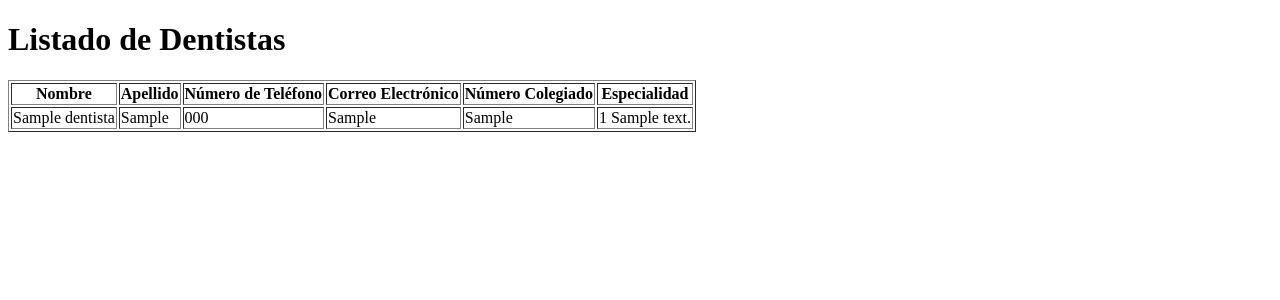
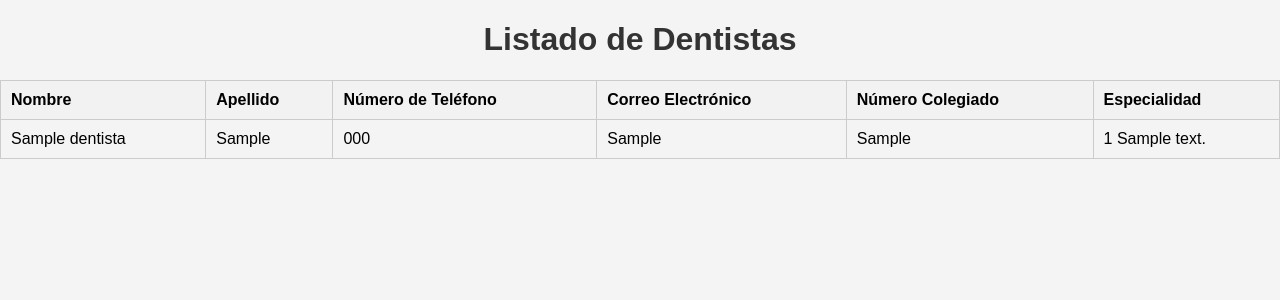
Before and after one commit to url-classes/ClinicaDental, a Django app: page /recursosHumanos/dentistas/ in a window 1280 px wide. Shown: the top 300 px of the page. Run offline with Django 5.2, Linux system fonts and the light colour scheme; tables that the repository leaves empty hold one stand-in row (values such as "Sample post").

Commit message:
Diseño para Listar Dentistas

```diff
--- /dev/null
+++ b/app/static/css/styleListarDentista.css
@@ -0,0 +1,35 @@
+body {
+    font-family: Arial, sans-serif;
+    background-color: #f4f4f4;
+    margin: 0;
+    padding: 0;
+}
+
+h1 {
+    text-align: center;
+    color: #333;
+}
+
+table {
+    width: 100%;
+    border-collapse: collapse;
+    margin-top: 20px;
+}
+
+table th, table td {
+    padding: 10px;
+    border: 1px solid #ccc;
+    text-align: left;
+}
+
+table th {
+    background-color: #f2f2f2;
+}
+
+tbody tr:nth-child(even) {
+    background-color: #f9f9f9;
+}
+
+tbody tr:hover {
+    background-color: #e0e0e0;
+}
--- a/app/templates/layouts/listar_dentistas.html
+++ b/app/templates/layouts/listar_dentistas.html
@@ -1,12 +1,14 @@
+{% load static %}
 <!DOCTYPE html>
 <html lang="en">
 <head>
     <meta charset="UTF-8">
     <title>Listado de Dentistas</title>
+    <link rel="stylesheet"  href="{% static 'css/styleListarDentista.css' %}">
 </head>
 <body>
     <h1>Listado de Dentistas</h1>
-    <table border="1">
+    <table>
         <thead>
             <tr>
                 <th>Nombre</th>
```
